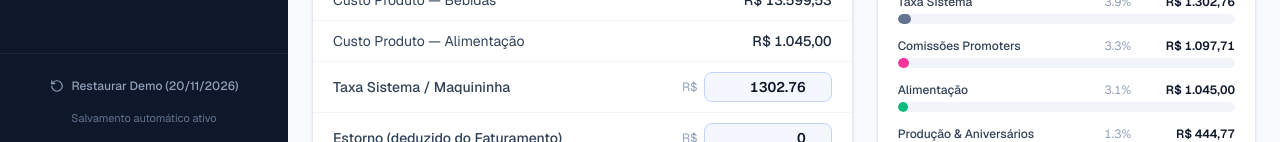
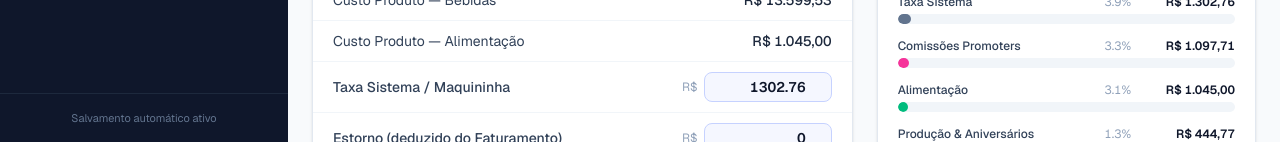
Before and after one commit to thiagomazeo/meu-evento, a Next.js app: page /eventos-semanais in a window 1280 px wide. Shown: the part 658-800 px from the top of the page. Built offline with nearby package versions, Linux system fonts and the light colour scheme.

Commit message:
Remove botao Restaurar Demo de Eventos Semanais

```diff
--- a/src/app/eventos-semanais/page.tsx
+++ b/src/app/eventos-semanais/page.tsx
@@ -1727,10 +1727,7 @@ function ConteudoEventosSemanais() {
         </nav>
 
         <div className="p-4 border-t border-slate-800 space-y-2">
-          <button onClick={() => setResetModalOpen(true)} className="w-full flex items-center justify-center gap-2 px-3 py-2 text-xs font-medium text-slate-400 hover:text-white hover:bg-slate-800 rounded-lg transition">
-            <RotateCcw className="w-3.5 h-3.5" /> Restaurar Demo (20/11/2026)
-          </button>
-          <div className="text-[11px] text-center text-slate-500">Salvamento automático ativo</div>
+                   <div className="text-[11px] text-center text-slate-500">Salvamento automático ativo</div>
         </div>
       </aside>
 
@@ -1828,9 +1825,9 @@ function ConteudoEventosSemanais() {
             <div className="w-14 h-14 rounded-2xl bg-slate-100 flex items-center justify-center text-slate-400 mb-4">
               <Calendar className="w-7 h-7" />
             </div>
-            <h2 className="text-lg font-bold text-slate-900">Nenhum fechamento semanal cadastrado</h2>
+           <h2 className="text-lg font-bold text-slate-900">Nenhum fechamento semanal cadastrado</h2>
             <p className="text-sm text-slate-500 mt-1 max-w-md">
-              Crie um novo fechamento do zero ou restaure os dados de demonstração para começar.
+              Crie um novo fechamento semanal para começar.
             </p>
             <div className="flex flex-wrap items-center justify-center gap-3 mt-6">
               <button
@@ -1847,12 +1844,6 @@ function ConteudoEventosSemanais() {
               >
                 <Plus className="w-4 h-4" /> Novo Fechamento Semanal
               </button>
-              <button
-                onClick={() => setResetModalOpen(true)}
-                className="inline-flex items-center gap-2 px-4 py-2.5 bg-white border border-slate-200 hover:bg-slate-50 text-slate-700 text-sm font-medium rounded-lg transition"
-              >
-                <RotateCcw className="w-4 h-4" /> Restaurar Demo
-              </button>
             </div>
           </div>
         )}
```
